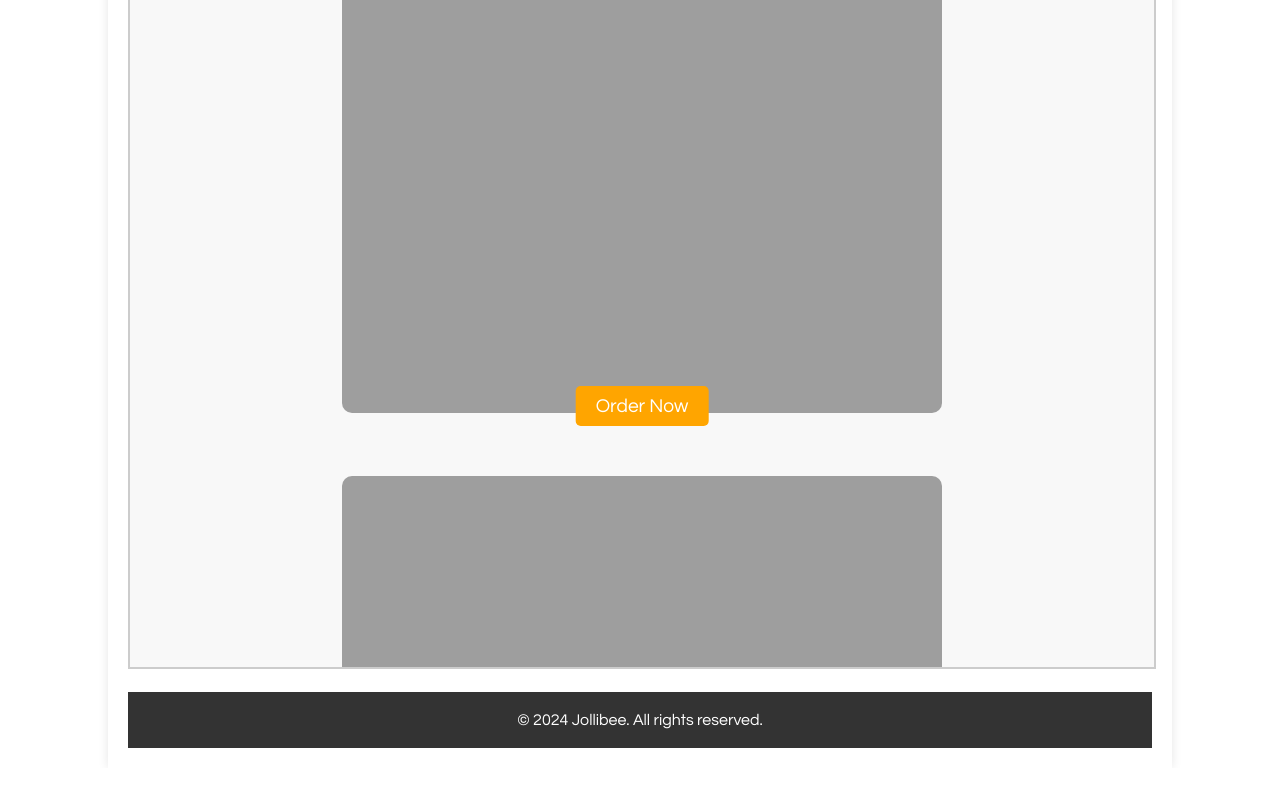
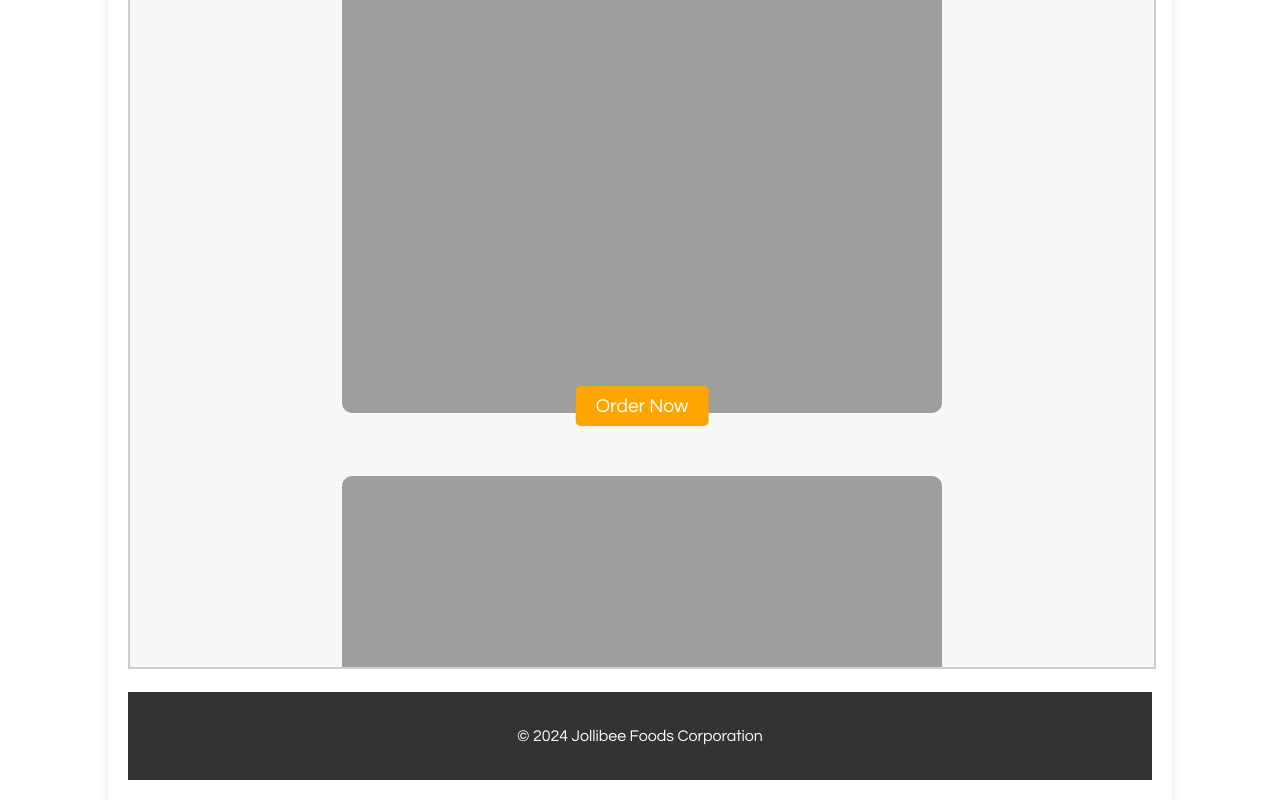
Before and after one commit to Meseten/Jollibee-w-Frames-Forms, a plain HTML site: page index.html in a window 1280 px wide. Shown: the part 1381-2181 px from the top of the page. Before the commit the page ends 2149 px from the top, so only its background shows below. Drawn offline with Linux system fonts and the light colour scheme; files whose address does not match are found by name.

Commit message:
index.html

```diff
--- a/index.html
+++ b/index.html
@@ -84,7 +84,7 @@
             </section>
         </main>
         <footer>
-            &copy; 2024 Jollibee. All rights reserved.
+            <p>&copy; 2024 Jollibee Foods Corporation</p>
         </footer>
     </div>
 </body>
```
